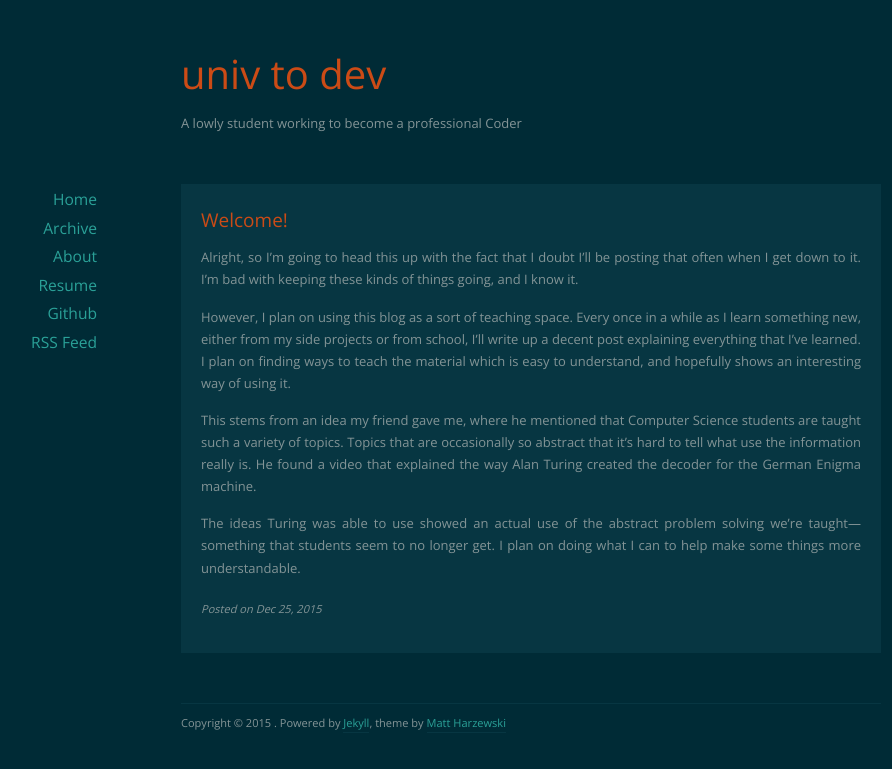
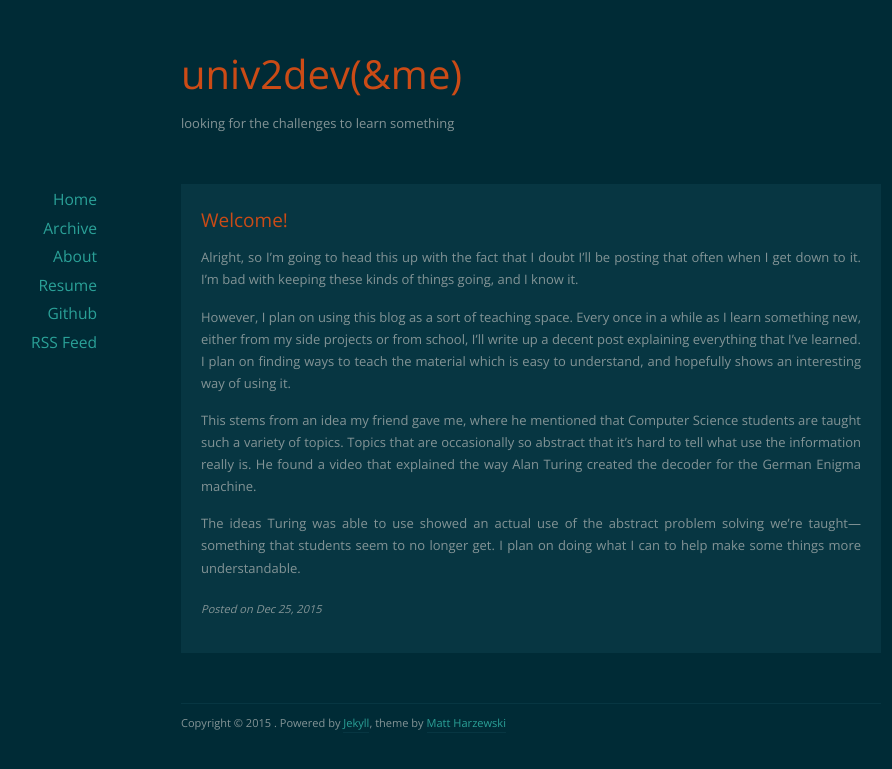
Before and after one commit to dkarwowski/dkarwowski.github.io, a Jekyll site: the page built from _posts/2015-12-25-welcome.md, in a window 1280 px wide. Shown: the top 769 px of the page, without its empty margins (109-1001 px from the left). Built offline with Jekyll 4.4.1, drawn with Linux system fonts in a browser that asks for light colours; nearby versions of some CDN libraries.

Commit message:
update title, added some tags

```diff
--- a/_config.yml
+++ b/_config.yml
@@ -1,5 +1,5 @@
 # Site settings
-title: univ to dev
+title: univ2dev(&me)
 author:
     name: David Karwowski
     url: dkarwowski.me
@@ -12,7 +12,7 @@ author:
         country: United States
 
 description: > # this means to ignore newlines until "baseurl:"
-    A lowly student working to become a professional Coder
+    looking for the challenges to learn something
 baseurl: "" # the subpath of your site, e.g. /blog/
 url: "http://dkarwowski.me" # the base hostname & protocol for your site
 github_username:  dkarwowski
--- a/archives/index.html
+++ b/archives/index.html
@@ -15,6 +15,7 @@ title: Archives
 			{% else %}
 				<h1><a href="{{ post.url }}">{{ post.title }}</a></h1>
 			{% endif %}
+            <p>{{ post.date | date: "%e %B %Y" }}{% for tag in post.tags %} . {{ tag }}{% endfor %}</p>
 		</article>
 	{% endfor %}
 
```
Also changed, not shown: _drafts/sdl-setup.md (+1 -0 lines), _posts/2015-12-25-welcome.md (+1 -0 lines).
